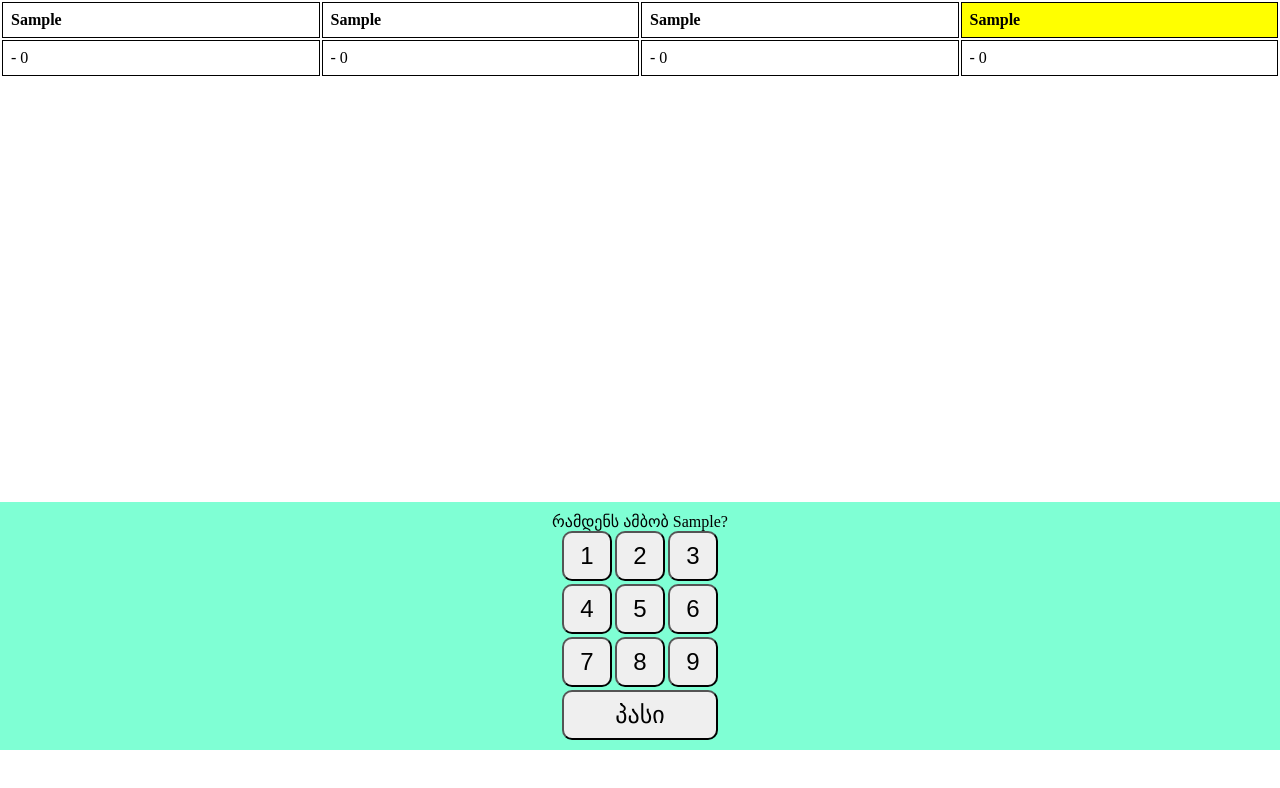
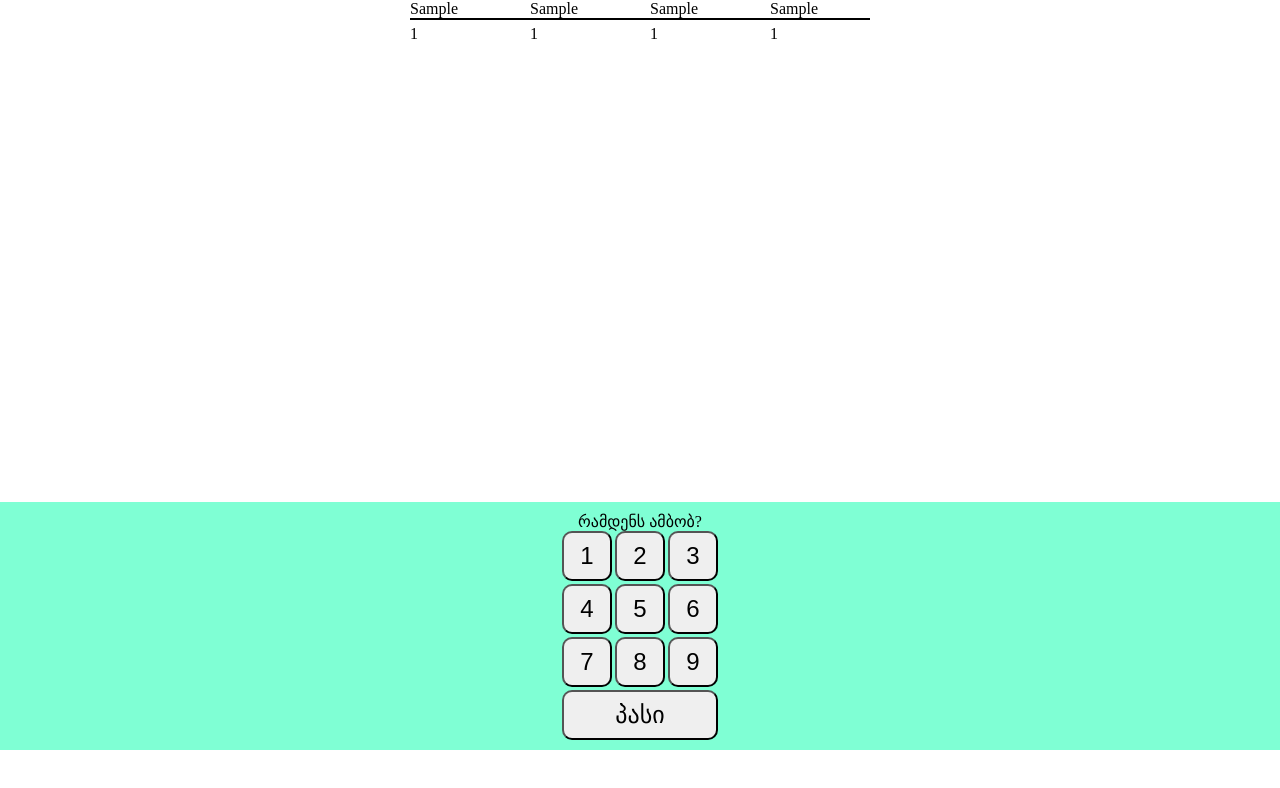
Before and after one commit to pipiag314/pasta_furceli, a React (Vite) app: page / in a window 1280 px wide. Both pictures are taken after typing "Sample", "Sample", "Sample", "Sample" into the empty fields and a click on the button "თამაშის დაწყება". Shown: the top 788 px of the page. Built offline with nearby package versions, Linux system fonts and the light colour scheme.

Commit message:
refactoring the code, changing data structure

```diff
--- a/src/App.jsx
+++ b/src/App.jsx
@@ -4,28 +4,36 @@ import { useState } from "react";
 import GameTable from "./components/GameTable";
 
 function App() {
-  const [players, setPlayers] = useState({
-    player1: {
+  const [players, setPlayers] = useState([
+    {
       name: "",
       id: 1,
       score: 0,
+      wanna_collect: [],
+      collected: [],
     },
-    player2: {
+    {
       name: "",
       id: 2,
       score: 0,
+      wanna_collect: [],
+      collected: [],
     },
-    player3: {
+    {
       name: "",
       id: 3,
       score: 0,
+      wanna_collect: [],
+      collected: [],
     },
-    player4: {
+    {
       name: "",
       id: 4,
       score: 0,
+      wanna_collect: [],
+      collected: [],
     },
-  });
+  ]);
 
   const [settings, setSettings] = useState({
     gameType: "ცხრიანები",
@@ -47,7 +55,12 @@ function App() {
           setPlayers={setPlayers}
         />
       ) : (
-        <GameTable players={players} settings={settings} setSettings={setSettings} />
+        <GameTable
+          players={players}
+          setPlayers={setPlayers}
+          settings={settings}
+          setSettings={setSettings}
+        />
       )}
     </div>
   );
--- a/src/components/GameTable.css
+++ b/src/components/GameTable.css
@@ -1,22 +1,33 @@
 
 
-.GameTable table {
+.GameTable .table {
   width: 100%;
-}
-
-td,
-th {
-  padding: 8px;
-  text-align: left;
-  border: 1px solid black;
-  border-collapse: collapse;
-}
-
-.dealer {
-  background-color: yellow;
+  display: flex;
+  flex-direction: column;
+  align-items: center;
 }
 
 
-.activePlace {
-  background-color: lightgreen;
+.table .head {
+  display: flex;
+  width: fit-content;
+  gap: 20px;
+  justify-content: center;
+  border-bottom: 2px solid black;
+  margin-bottom: 5px;
 }
+
+.table .head div {
+  width: 100px;
+}
+
+.table .body {
+  display: grid;
+  grid-template-columns: repeat(4, auto);
+  gap: 20px;
+  align-items: flex-end;
+}
+
+.body div {
+  width: 100px;
+}
--- a/src/components/GameTable.jsx
+++ b/src/components/GameTable.jsx
@@ -2,104 +2,46 @@ import React, { useEffect, useState } from "react";
 import "./GameTable.css";
 import Joystick from "./Joystick";
 
-const GameTable = ({ players, settings, setSettings }) => {
-  const [playersArray, setPlayersArray] = useState(Object.values(players));
-  const [gameLogs, setGameLogs] = useState([]);
-  const [round, setRound] = useState(1);
+const GameTable = ({ players, setPlayers, settings, setSettings }) => {
 
-  const [gameLog, setGameLog] = useState({
-    player1: {
-      id: playersArray[0].id,
-      wanna_collect: null,
-      collected: null,
-      point: 0,
-    },
-    player2: {
-      id: playersArray[1].id,
-      wanna_collect: null,
-      collected: null,
-      point: 0,
-    },
-    player3: {
-      id: playersArray[2].id,
-      wanna_collect: null,
-      collected: null,
-      point: 0,
-    },
-    player4: {
-      id: playersArray[3].id,
-      wanna_collect: null,
-      collected: null,
-      point: 0,
-    },
-  });
+  const placeDealerLast = (dealer_id) => {
+    const playersWithoutDealer = Object.values(players).filter(player => player.id !== dealer_id)
+    const dealer = Object.values(players).filter( player => player.id === dealer_id)
 
-
-
-  const placeDealerLast = (dealerId) => {
-    let dealer = {};
-    const filteredArray = playersArray.filter((player) => {
-      if (player.id != dealerId) {
-        return true;
-      } else {
-        dealer = player;
-      }
-    });
-    return [...filteredArray, dealer];
-  };
+    const newPlayers = [
+      ...playersWithoutDealer,
+      ...dealer,
+    ];
+    console.log(newPlayers);
+    setPlayers(newPlayers)
+  }
 
   useEffect(() => {
-    setPlayersArray(placeDealerLast(settings.dealerId));
-  }, []);
+    placeDealerLast(settings.dealerId)
+  }, [])
+
+  useEffect(() => {
+
+  }, [settings.dealerId])
 
   return (
     <>
       <div className="GameTable">
-        <table>
-          <tr>
-            {playersArray.map((player) => {
-              return (
-                <th
-                  key={player.id}
-                  className={
-                    player.id == settings.dealerId ? "dealer" : undefined
-                  }>
-                  {player.name}
-                </th>
-              );
-            })}
-          </tr>
-          {gameLogs.map((logEntries, index) => (
-            <tr key={index}>
-              {Object.values(logEntries).map((playerN, i) => (
-                <td key={i}>
-                  {playerN.wanna_collect === 0 ? "პასი" : playerN.wanna_collect} - <span>{playerN.point}</span>
-                </td>
-              ))}
-            </tr>
-          ))}
-          {
-            <tr>
-              {Object.values(gameLog).map((playerN) => (
-                <td>
-                  {playerN.wanna_collect === 0 ? "პასი" : playerN.wanna_collect} - <span>{playerN.point}</span>
-                </td>
-              ))}
-            </tr>
-          }
-        </table>
+        <div className="table">
+          <div className="head">
+            {Object.values(players).map((player, index) => (
+              <div key={index}>{player.name}</div>
+            ))}
+          </div>
+          <div className="body">
+            <div>1</div>
+            <div>1</div>
+            <div>1</div>
+            <div>1</div>
+          </div>
+        </div>
       </div>
-      <Joystick
-        setGameLog={setGameLog}
-        gameLog={gameLog}
-        setGameLogs={setGameLogs}
-        gameLogs={gameLogs}
-        playersArray={playersArray}
-        settings={settings}
-        setRound={setRound}
-        round={round}
-        setSettings={setSettings}
-      />
+      <Joystick />
     </>
   );
 };
--- a/src/components/Joystick.jsx
+++ b/src/components/Joystick.jsx
@@ -1,147 +1,19 @@
-import React, { useEffect, useState, useSyncExternalStore } from 'react'
+import React, { useEffect, useState } from 'react'
 import './Joystick.css'
 import { SCORES } from '../utils'
 
 const buttons = [1,2,3,4,5,6,7,8,9,0]
 
-const Joystick = ({ setGameLog, gameLog, playersArray, settings, gameLogs, setGameLogs, setRound, round, setSettings }) => {
-    const [steps, setSteps] = useState(1);
-    const [isWanna_collectFilled, setIsWanna_collectFilled] = useState(false);
-    const [dealerCantchoose, setDealerCantchoose] = useState(9);
-
-    const cantSay = (button) => {
-        return dealerCantchoose === button && settings.dealerId === playersArray[steps-1].id;
-    }
-
-    const resetGameLog = () => {
-        setGameLog({
-            player1: {
-              id: playersArray[0].id,
-              wanna_collect: null,
-              collected: null,
-              point: 0,
-            },
-            player2: {
-              id: playersArray[1].id,
-              wanna_collect: null,
-              collected: null,
-              point: 0,
-            },
-            player3: {
-              id: playersArray[2].id,
-              wanna_collect: null,
-              collected: null,
-              point: 0,
-            },
-            player4: {
-              id: playersArray[3].id,
-              wanna_collect: null,
-              collected: null,
-              point: 0,
-            },
-          })
-    }
-
-    const handleClick = (numberInButton, n) => {
-        if(!isWanna_collectFilled) {
-            setGameLog(prev => ({
-                ...prev,
-                [`player${n}`]: {
-                    ...prev[`player${n}`],
-                    wanna_collect: numberInButton,
-                }
-            }))
-            setDealerCantchoose(dealerCantchoose - numberInButton)
-            if(steps === 4) {
-                setSteps(1)
-                setDealerCantchoose(9)
-                setIsWanna_collectFilled(() => true)
-            } else {
-                setSteps(steps + 1)
-            }
-        } else {
-            setGameLog(prev => ({
-                ...prev,
-                [`player${n}`]: {
-                    ...prev[`player${n}`],
-                    point: numberInButton === prev[`player${n}`].wanna_collect ? SCORES[numberInButton] : numberInButton * 10,
-                    collected: numberInButton,
-                }
-            }))
-
-            if(steps === 4) {
-                setGameLog(prev => ({
-                    ...prev,
-                    [`player${n}`]: {
-                        ...prev[`player${n}`],
-                        point: numberInButton === prev[`player${n}`].wanna_collect ? SCORES[numberInButton] : numberInButton * 10,
-                        collected: numberInButton,
-                    }
-                }))
-                setGameLogs((prev) => [...prev, gameLog]);
-                setRound((prevValue) => prevValue + 1)
-                setIsWanna_collectFilled(() => false)
-                setSteps(() => 1)
-                setSettings(prev => ({
-                    ...prev,
-                    dealerId: prev.dealerId + 1 > 4 ? 1 : prev.dealerId + 1,
-                }))
-                // setGameLog({
-                //     player1: {
-                //       id: playersArray[0].id,
-                //       wanna_collect: null,
-                //       collected: null,
-                //       point: 0,
-                //     },
-                //     player2: {
-                //       id: playersArray[1].id,
-                //       wanna_collect: null,
-                //       collected: null,
-                //       point: 0,
-                //     },
-                //     player3: {
-                //       id: playersArray[2].id,
-                //       wanna_collect: null,
-                //       collected: null,
-                //       point: 0,
-                //     },
-                //     player4: {
-                //       id: playersArray[3].id,
-                //       wanna_collect: null,
-                //       collected: null,
-                //       point: 0,
-                //     },
-                //   })
-            } else {
-                setSteps(steps +1)
-            }
-
-        }
-    }
+const Joystick = () => {
 
   return (
     <div className='Joystick'>
-        {!isWanna_collectFilled ? (
-            <>
-                <div className='title'>რამდენს ამბობ {playersArray[steps-1].name}?</div>
-
-                <div className='grid'>
-                    {buttons.map((button, idx) => (
-                        <button disabled={cantSay(button)} onClick={() => handleClick(button, steps)} key={idx} className={!button ? "span-3" : undefined}>{button ? button : "პასი"}</button>
-                    ))}
-                </div>
-            </>
-        ) : (
-            <>
-                <div className='title'>რამდენი წაიღო {playersArray[steps-1].name}?</div>
-
-                <div className='grid'>
-                    {buttons.map((button, idx) => (
-                        <button onClick={() => handleClick(button, steps)} key={idx} className={!button ? "span-3" : undefined}>{button ? button : "პასი"}</button>
-                    ))}
-                </div>
-            </>
-        )}
+            <div className='title'>რამდენს ამბობ?</div>
+            <div className='grid'>
+                {buttons.map((button, idx) => (
+                    <button key={idx} className={!button ? "span-3" : undefined}>{!button ? "პასი" : button}</button>
+                ))}
+            </div>
     </div>
   )
 }
```
Also changed, not shown: src/components/Form.jsx (+9 -25 lines).
